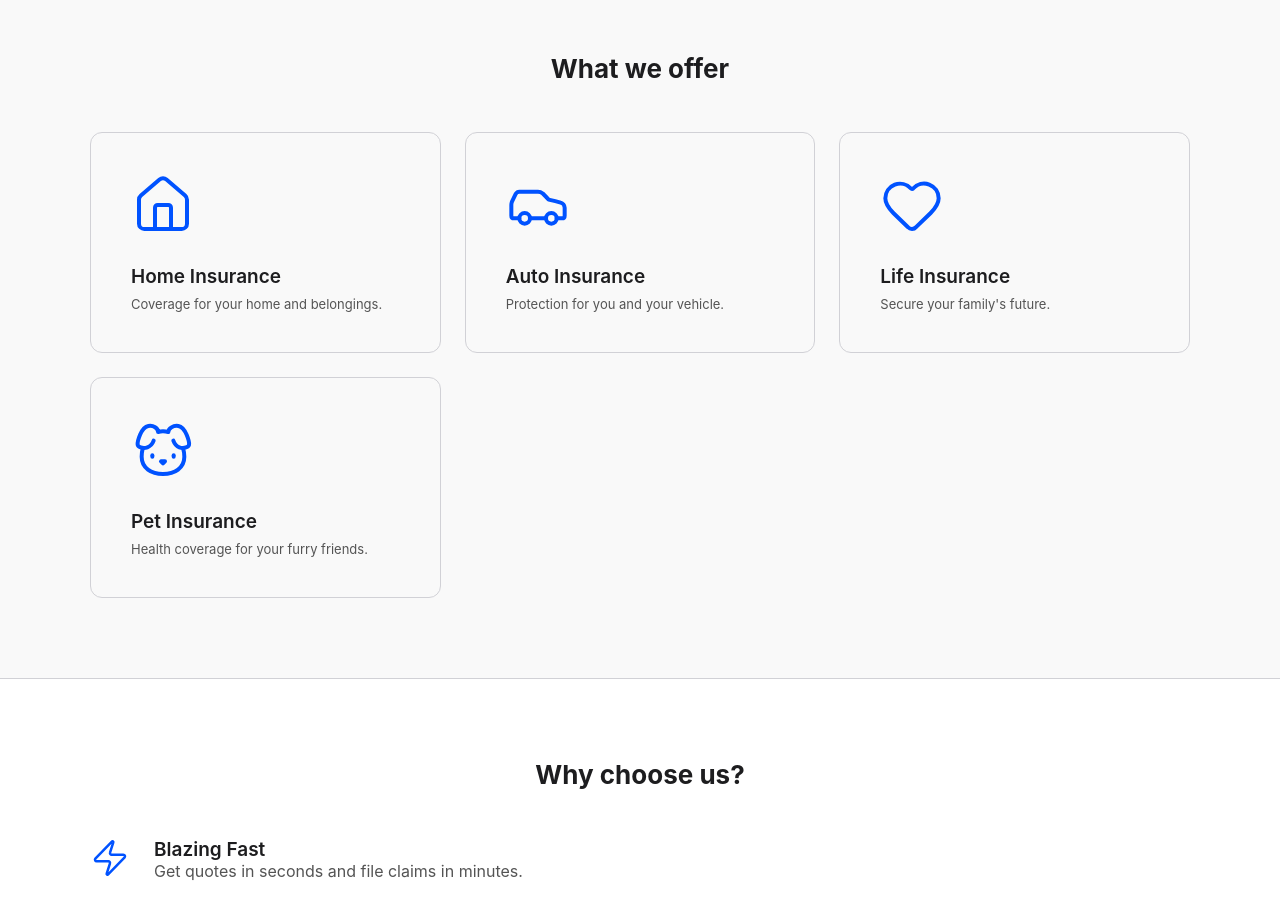
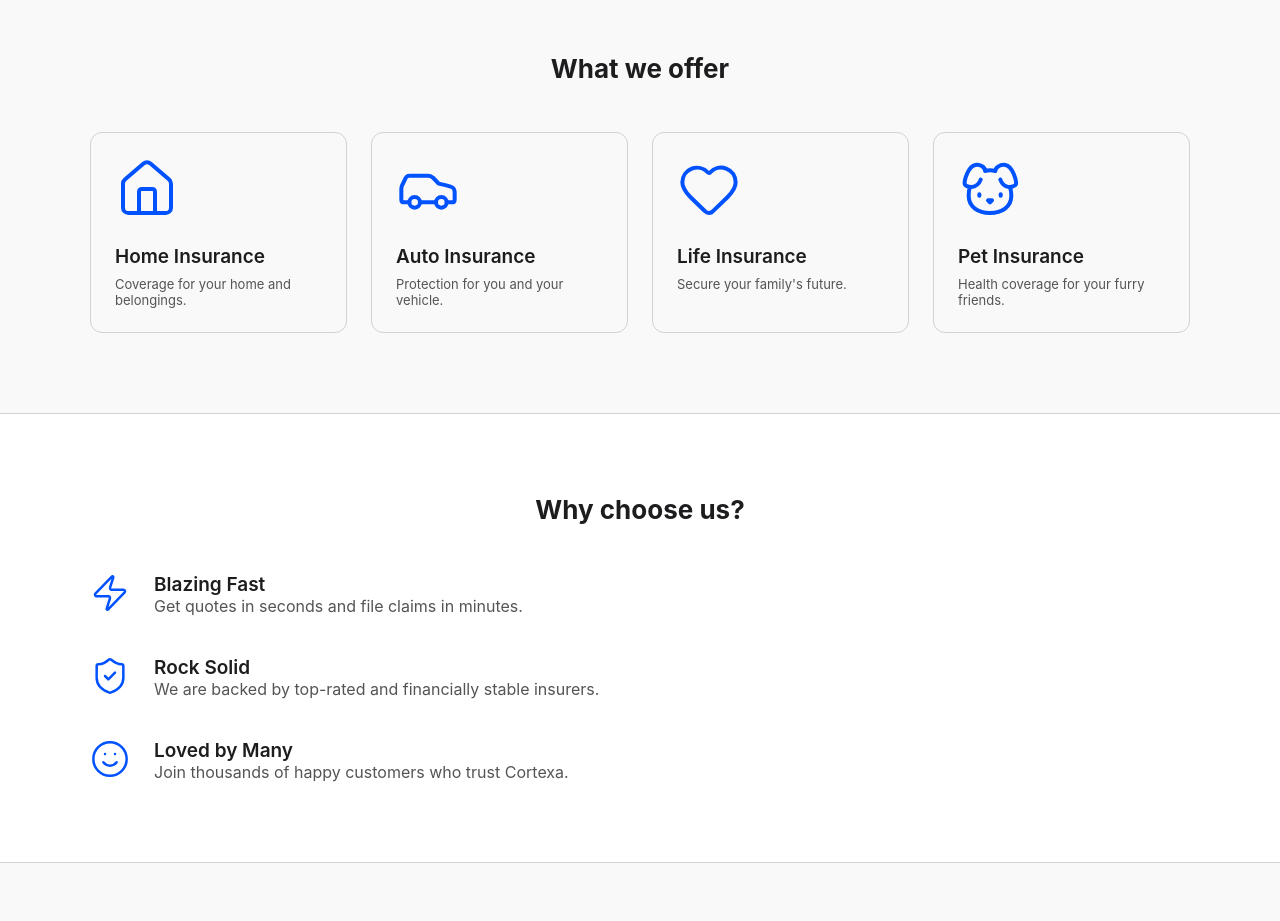
Before and after one commit to juanpatriciodoyle/cortexa-insurance, a React (Create React App) app: page / in a window 1280 px wide. Shown: the part 860-1781 px from the top of the page. Built offline with nearby package versions, Linux system fonts and the light colour scheme.

Commit message:
update cards in a single row

```diff
--- a/src/components/ui/Card.tsx
+++ b/src/components/ui/Card.tsx
@@ -6,7 +6,7 @@ const CardWrapper = styled.div`
     background-color: ${({ theme }) => theme.colors.subtleBackground};
     border-radius: ${({ theme }) => theme.sizing.borderRadius.cards};
     border: 1px solid ${({ theme }) => theme.colors.borders};
-    padding: 40px;
+    padding: 24px;
     text-align: left;
     transition: transform 0.3s ease, box-shadow 0.3s ease, border-color 0.3s ease;
 
@@ -18,7 +18,7 @@ const CardWrapper = styled.div`
 `;
 
 const IconWrapper = styled.div`
-    margin-bottom: 24px;
+    margin-bottom: 20px;
 `;
 
 interface CardProps {
--- a/src/pages/HomePage.tsx
+++ b/src/pages/HomePage.tsx
@@ -109,7 +109,7 @@ const BounceAnimation = styled.div`
 
 const Grid = styled.div`
     display: grid;
-    grid-template-columns: repeat(auto-fit, minmax(280px, 1fr));
+    grid-template-columns: repeat(auto-fit, minmax(180px, 1fr));
     gap: 24px;
 `;
 
```
